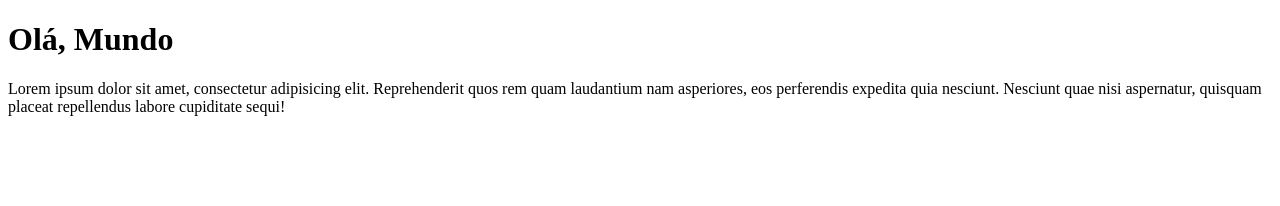
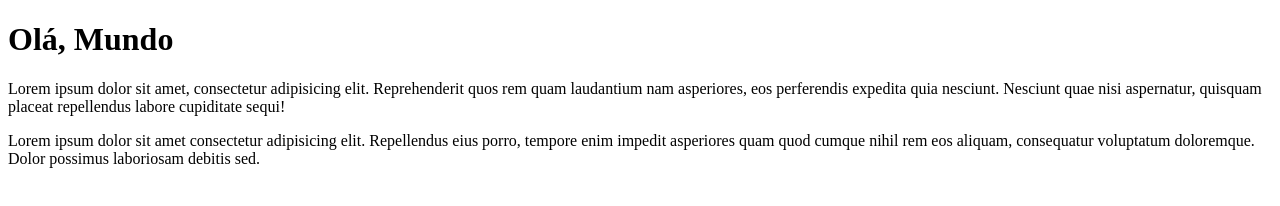
Before and after one commit to GabrielMiranda7/OlaMundo, a plain HTML site: page site-exemplo/index.html in a window 1280 px wide. Drawn offline with Linux system fonts and the light colour scheme.

Commit message:
adicionei mais um parágrafo

```diff
--- a/site-exemplo/index.html
+++ b/site-exemplo/index.html
@@ -8,5 +8,6 @@
 <body>
     <h1>Olá, Mundo</h1>
     <p>Lorem ipsum dolor sit amet, consectetur adipisicing elit. Reprehenderit quos rem quam laudantium nam asperiores, eos perferendis expedita quia nesciunt. Nesciunt quae nisi aspernatur, quisquam placeat repellendus labore cupiditate sequi!</p>
+    <p>Lorem ipsum dolor sit amet consectetur adipisicing elit. Repellendus eius porro, tempore enim impedit asperiores quam quod cumque nihil rem eos aliquam, consequatur voluptatum doloremque. Dolor possimus laboriosam debitis sed.</p>
 </body>
 </html>
```
